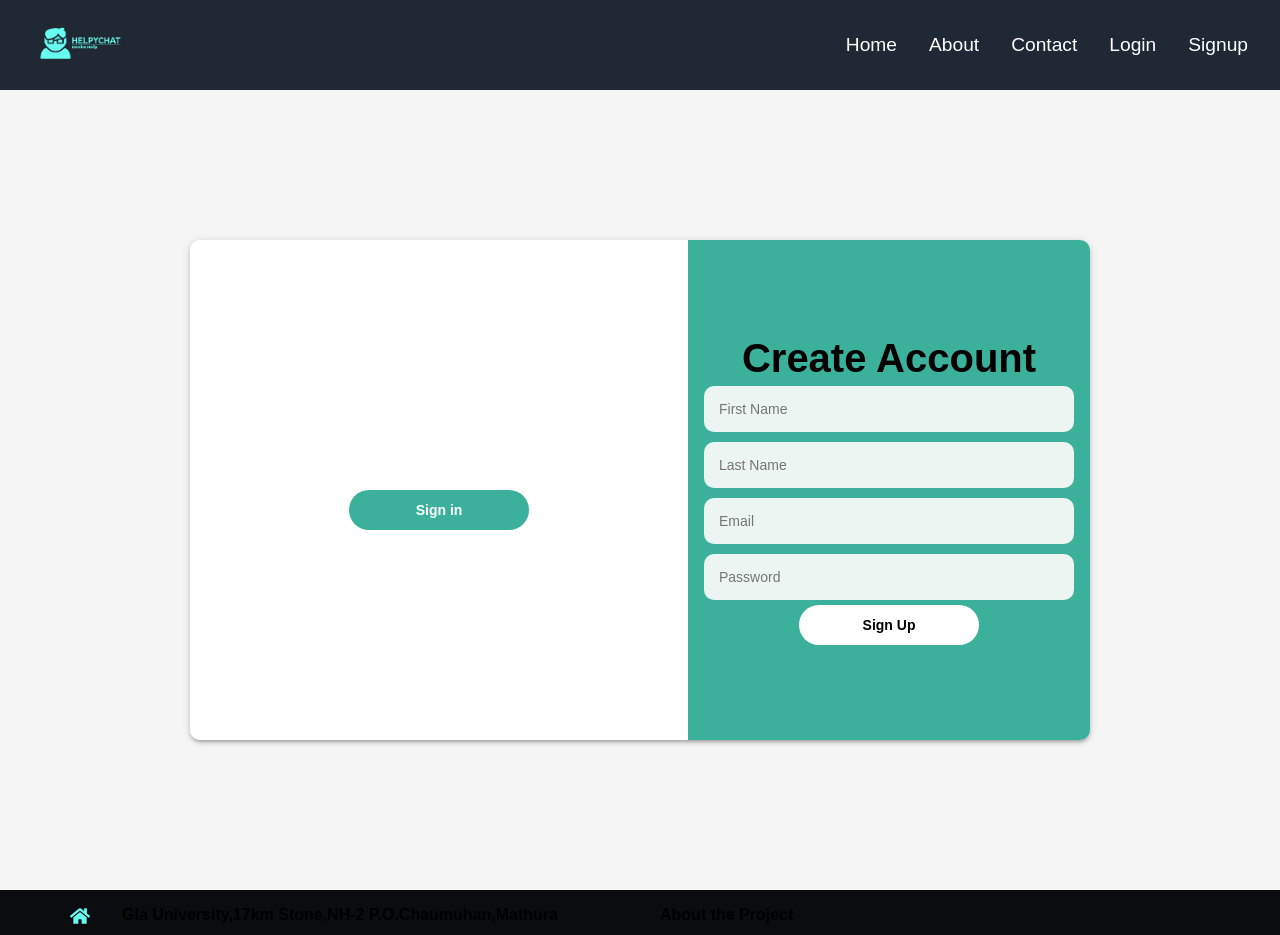
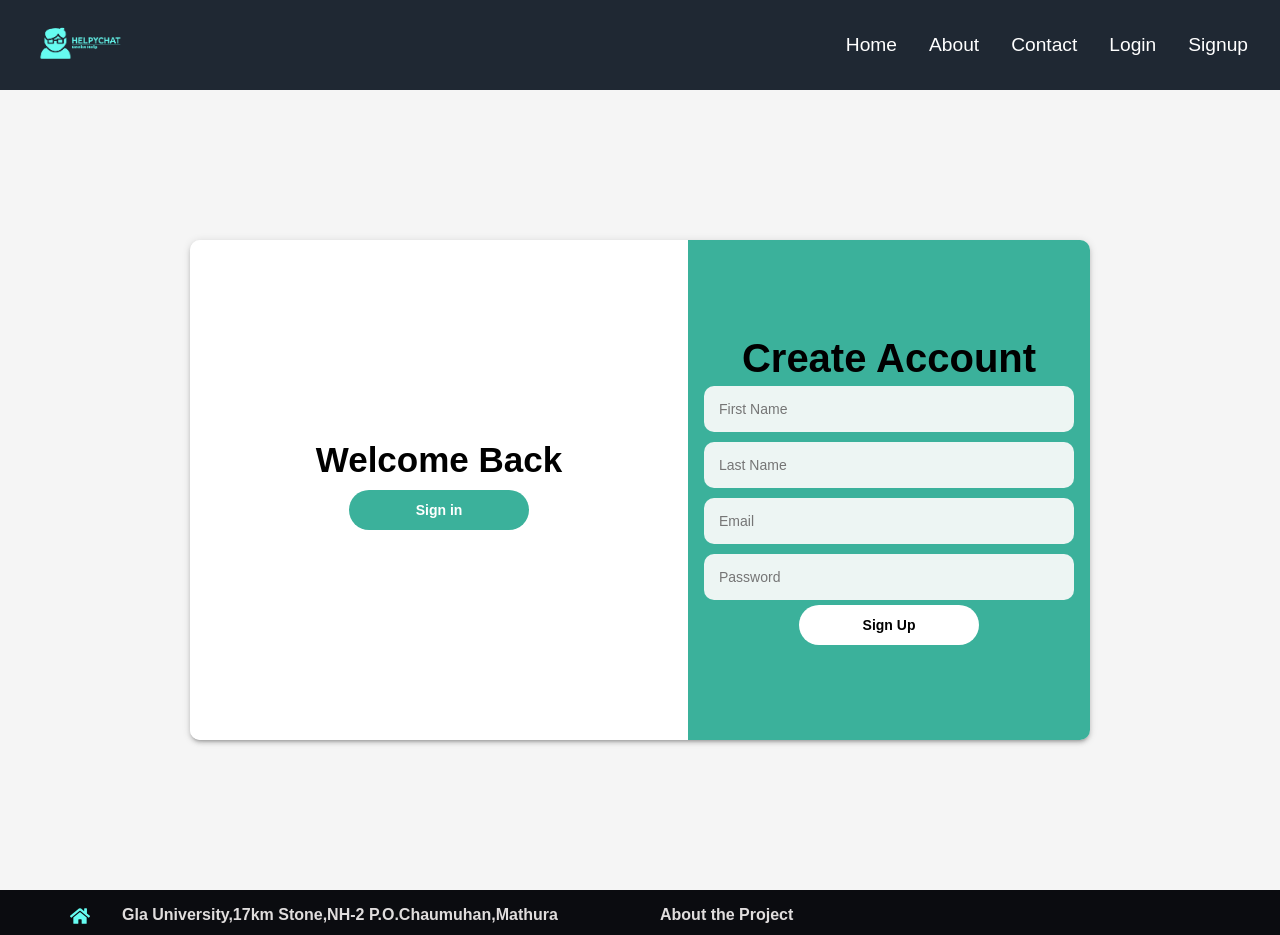
Before and after one commit to luckyverma09/HelpyChatProject, a React (Create React App) app in the folder view/: page /Signup in a window 1280 px wide. Shown: the top 935 px of the page. Built offline with nearby package versions, Linux system fonts and the light colour scheme.

Commit message:
complete

```diff
--- a/view/src/CSS/Contact.css
+++ b/view/src/CSS/Contact.css
@@ -29,7 +29,7 @@
 
 .left h1 {
 	margin-top: 0;
-	color: white;
+	color: black;
 	font-size: 35px;
 	align-self: center;
 }
--- a/view/src/CSS/Footer.css
+++ b/view/src/CSS/Footer.css
@@ -62,7 +62,7 @@ body {
 h4 {
   font-size: 1rem;
   padding-bottom: 0.7rem;
-  color: black;
+  color: #e0dddd;
 }
 
 p {
--- a/view/src/CSS/Signup.css
+++ b/view/src/CSS/Signup.css
@@ -29,7 +29,7 @@
 
 .left h1 {
 	margin-top: 0;
-	color: white;
+	color: black;
 	font-size: 35px;
 	align-self: center;
 }
--- a/view/src/Componenets/SubComponents/Signup.js
+++ b/view/src/Componenets/SubComponents/Signup.js
@@ -45,7 +45,7 @@ const Signup = () => {
       <div className="signup_container">
         <div className="signup_form_container">
           <div className="left">
-            <h1>Welcome Back</h1>
+            <h1 color="black">Welcome Back</h1>
             <Link to="/login">
               <button type="button" className="green_btn">
                 Sign in
```
